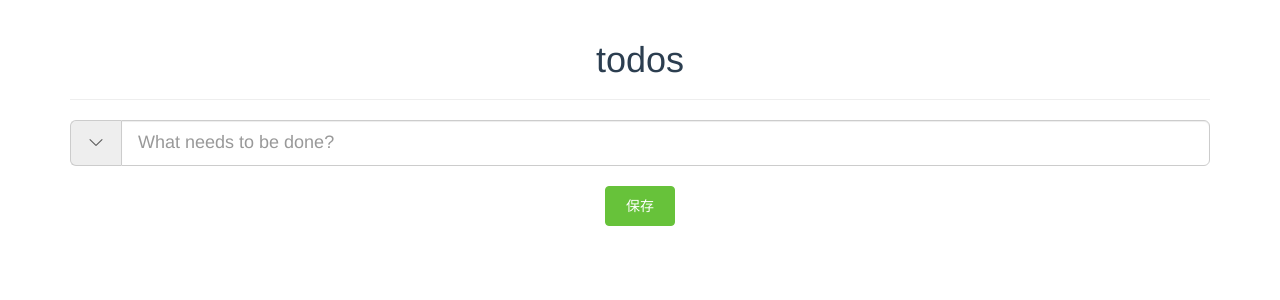
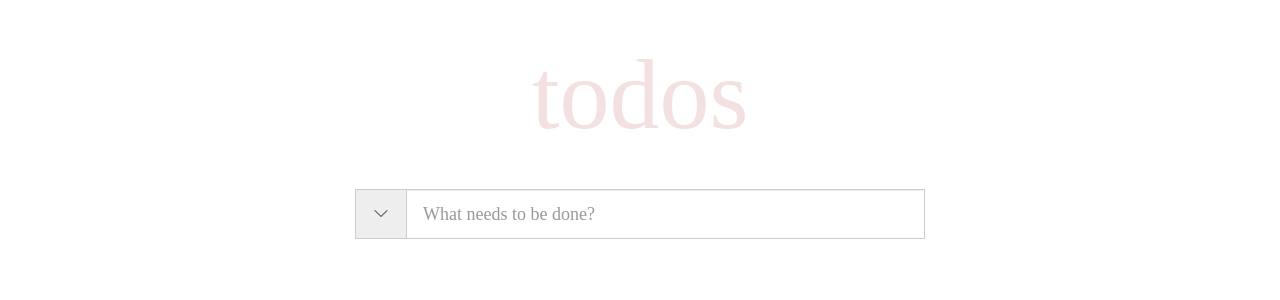
Before and after one commit to xiongfeng555/todoList, a Vue app: page /#/ in a window 1280 px wide. Shown: the top 300 px of the page. Built offline with nearby package versions, Linux system fonts and the light colour scheme.

Commit message:
更改样式和保存404bug

```diff
--- a/src/App.vue
+++ b/src/App.vue
@@ -1,7 +1,6 @@
 <template>
   <div id="app">
-    <div class="container">
-      <div class="todolist-content">
+      <div class="todolist-content container">
         <div class="page-header">
           <h1>todos</h1>
         </div>
@@ -30,9 +29,8 @@
             </div>
           </li>
         </ul>
-        <el-button type="success" size="normal" class="btn_save" @click="save">保存</el-button>
       </div>
-    </div>
+      <el-button type="success" size="normal" class="btn_save" @click="save" v-show="$store.getters.getListLength!==0">保存</el-button>
   </div>
 </template>
 <script>
@@ -41,7 +39,8 @@ export default {
   data () {
     return {
       flag: false,
-      value: ''
+      value: '',
+      url: 'http://localhost:5000'
     }
   },
   created () {
@@ -101,12 +100,41 @@ export default {
 }
 </script>
 <style lang="scss">
+body{
+  font-family: 'Helvetica Neue';
+  min-width: 600px;
+}
 #app {
-  font-family: Avenir, Helvetica, Arial, sans-serif;
+  font-family: serif;
   -webkit-font-smoothing: antialiased;
   -moz-osx-font-smoothing: grayscale;
   text-align: center;
   color: #2c3e50;
+}
+.todolist-content{
+overflow: hidden;
+ width: 600px;
+ height: 100%;
+ margin-bottom: 40px;
+  .page-header{
+    border-bottom:0 ;
+    h1{
+      font-size: 100px;
+      font-weight: 100;
+      color: rgba(175, 47, 47, 0.15);
+    }
+  }
+}
+.list-group{
+  margin-bottom: 0;
+}
+.input-group{
+  .input-group-addon{
+    border-radius: 0;
+  }
+  .form-control{
+    border-radius: 0;
+  }
 }
 .list-group1 {
   margin-bottom: 0 !important;
@@ -116,16 +144,19 @@ export default {
 .item-count {
   color: #000;
 }
+.input-group-lg > .form-control{
+  height: 50px;
+}
 
 .mybtn {
   display: flex;
   justify-content: space-between;
-  font-size: 20px;
+  font: 14px 'Helvetica Neue', Helvetica, Arial, sans-serif;
   .btn-gp{
     display: flex;
      a {
   margin: 0 10px 0;
-  font-size: 16px;
+  font: 14px 'Helvetica Neue', Helvetica, Arial, sans-serif;
   align-self: center;
 }
   }
@@ -133,11 +164,11 @@ export default {
   .mybtn_left{
     display: flex;
     justify-content: space-between;
-    width: 60%;
+    width: 70%;
   }
   .mtbtn_right{
-    font-size:16px ;
     align-self: center;
+    font: 14px 'Helvetica Neue', Helvetica, Arial, sans-serif;
   }
 }
 .finger{
--- a/src/components/activedList.vue
+++ b/src/components/activedList.vue
@@ -5,8 +5,8 @@
             <div class="item_contain">
               <el-switch active-color="green" inactive-color="#aaa" v-model="$store.getters.getSelected[item.id]" @change="changeSelected(item.id,$store.getters.getSelected[item.id])">
     </el-switch>
-              <p :class="item.selected ? 'line':''">{{ item.data }}</p>
-              <a href="#" @click.prevent="deleteItem(item.id)" class="delete">删除</a>
+              <p :class="item.selected ? 'line':''" class="data_content">{{ item.data }}</p>
+              <a href="#" @click.prevent="deleteItem(item.id)" class="delete">×</a>
             </div>
           </li>
         </ul>
@@ -30,7 +30,6 @@ export default {
 }
 </script>
 <style lang="scss" scoped>
-
 .item-count {
   color: #000;
 }
@@ -43,6 +42,13 @@ export default {
     justify-content: space-between;
     width: 60%;
   }
+}
+.list-group{
+  font-size: 24px;
+  .data_content{
+  font-size: 24px;
+  line-height: 1.2;
+}
 }
 
 .btn-gp button {
--- a/src/components/allList.vue
+++ b/src/components/allList.vue
@@ -1,13 +1,13 @@
 <template>
     <div>
          <ul class="list-group">
-          <li class="list-group-item" v-for="item in $store.getters.getAllList" :key="item.id">
+          <li class="list-group-item item" v-for="item in $store.getters.getAllList" :key="item.id">
             <div class="item_contain">
               <el-switch active-color="green" inactive-color="#aaa" v-model="$store.getters.getSelected[item.id]" @change="changeSelected(item.id,$store.getters.getSelected[item.id])">
     </el-switch>
-              <p :class="item.selected ? 'line':''">{{ item.data }}</p>
-              <a href="#" @click.prevent="deleteItem(item.id)" class="delete">删除</a>
+              <p :class="item.selected ? 'line':''" class="data_content">{{ item.data }}</p>
             </div>
+             <a href="#" @click.prevent="deleteItem(item.id)" class="delete">×</a>
           </li>
         </ul>
         </div>
@@ -30,7 +30,10 @@ export default {
 }
 </script>
 <style lang="scss" scoped>
-
+.item{
+  display: flex;
+  justify-content: space-between;
+}
 .item-count {
   color: #000;
 }
@@ -43,6 +46,13 @@ export default {
     width: 60%;
   }
 }
+.list-group{
+  font-size: 24px;
+  .data_content{
+  font-size: 24px;
+  line-height: 0.8;
+}
+}
 
 .btn-gp button {
   margin: 0 10px 0;
@@ -50,7 +60,6 @@ export default {
 .item_contain {
   display: flex;
   // align-items: center;
-  justify-content: space-between;
   p {
     margin-left: 30px;
     font-size: 18px;
@@ -65,5 +74,9 @@ export default {
 }
 .delete{
   font-size: 16px;
+  display: none;
+}
+.list-group-item:hover .delete{
+    display: inline-block;
 }
 </style>
--- a/src/components/completedList.vue
+++ b/src/components/completedList.vue
@@ -5,8 +5,8 @@
             <div class="item_contain">
               <el-switch active-color="green" inactive-color="#aaa" v-model="$store.getters.getSelected[item.id]" @change="changeSelected(item.id,$store.getters.getSelected[item.id])">
     </el-switch>
-              <p :class="item.selected ? 'line':''">{{ item.data }}</p>
-              <a href="#" @click.prevent="deleteItem(item.id)" class="delete">删除</a>
+              <p :class="item.selected ? 'line':''" class="data_content">{{ item.data }}</p>
+              <a href="#" @click.prevent="deleteItem(item.id)" class="delete">×</a>
             </div>
           </li>
         </ul>
@@ -43,6 +43,13 @@ export default {
     width: 60%;
   }
 }
+.list-group{
+  font-size: 24px;
+  .data_content{
+  font-size: 24px;
+  line-height: 1.2;
+}
+}
 
 .btn-gp button {
   margin: 0 10px 0;
```
Also changed, not shown: 2 other files (tests, documents, lock files or other folders).
